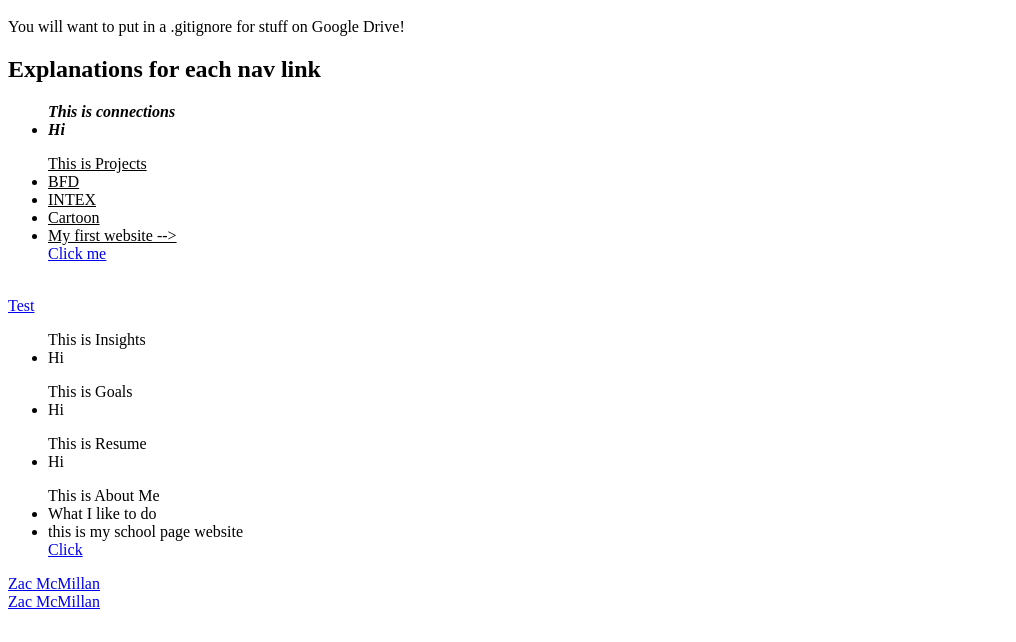
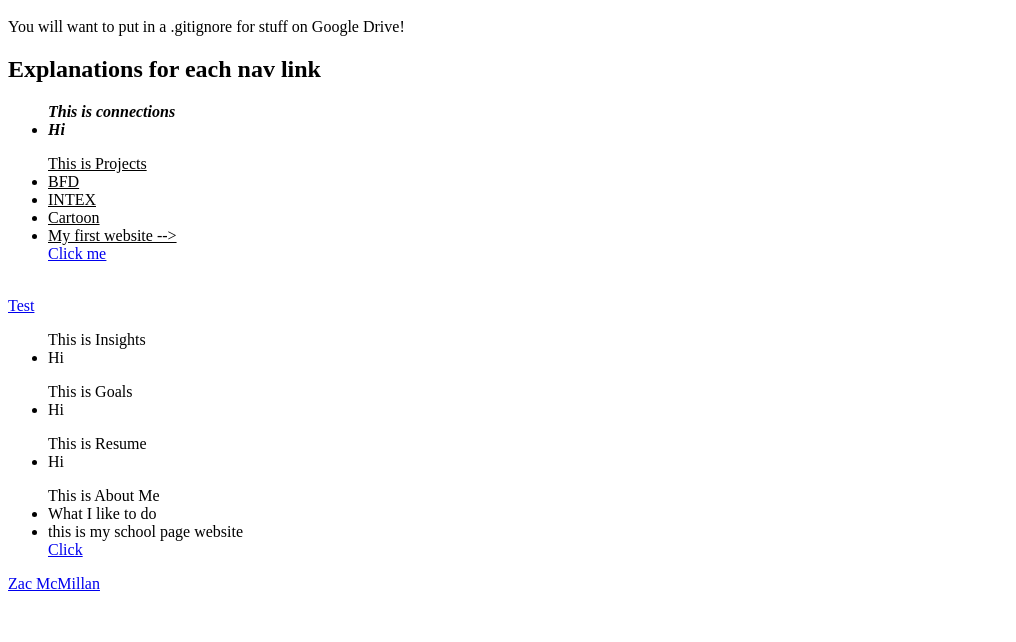
Before and after one commit to zacmcmillan29/PERSONALwebsite, a plain HTML site: page index.html in a window 1280 px wide. Shown: the part 158-800 px from the top of the page, without its empty margins (0-1016 px from the left). Drawn offline with Linux system fonts and the light colour scheme.

Commit message:
change to republish

```diff
--- a/index.html
+++ b/index.html
@@ -81,7 +81,6 @@
     <!-- https://www.linkedin.com/badges/profile/create?vanityname=zacmcmillan&preferredlocale=en_US&trk=public_profile-settings_badge -->
 
     <div class="badge-base LI-profile-badge" data-locale="en_US" data-size="large" data-theme="dark" data-type="HORIZONTAL" data-vanity="zacmcmillan" data-version="v1"><a class="badge-base__link LI-simple-link" href="https://www.linkedin.com/in/zacmcmillan?trk=profile-badge">Zac McMillan</a></div>
-    <div class="badge-base LI-profile-badge" data-locale="en_US" data-size="large" data-theme="light" data-type="HORIZONTAL" data-vanity="zacmcmillan" data-version="v1"><a class="badge-base__link LI-simple-link" href="https://www.linkedin.com/in/zacmcmillan?trk=profile-badge">Zac McMillan</a></div>
 
 </body>
 </html>
```
